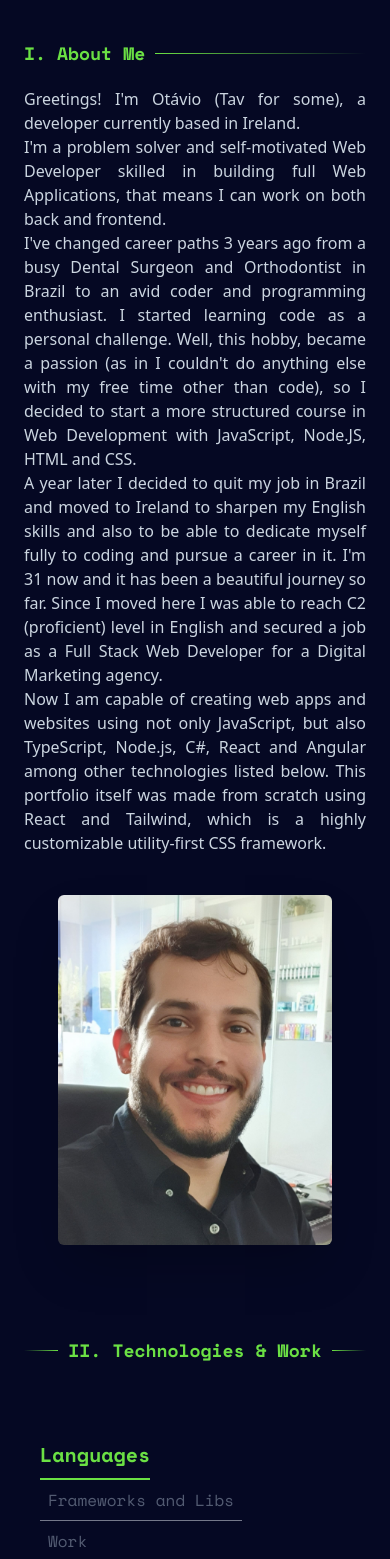
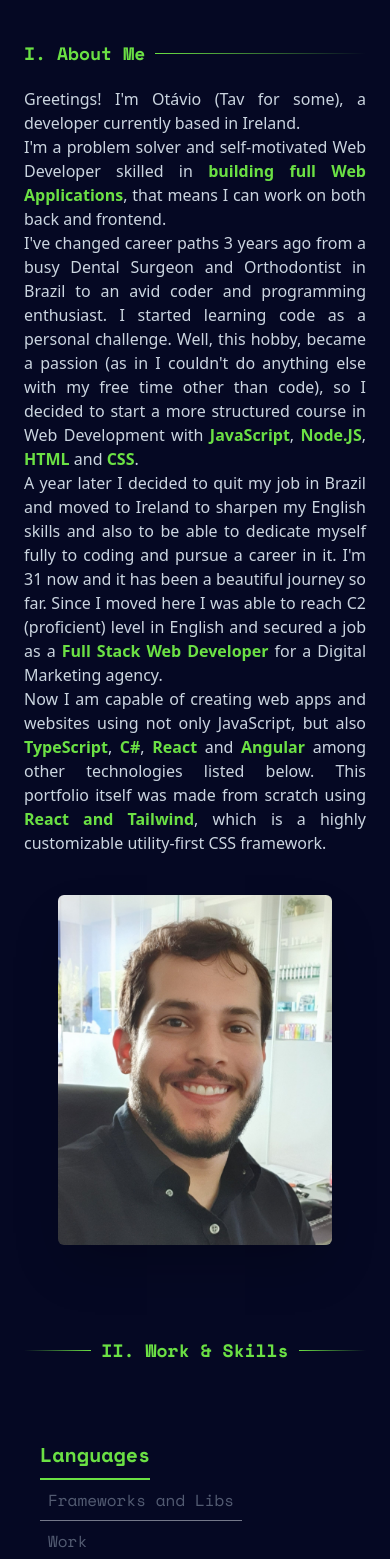
Before and after one commit to caotavio/portfolio-2.0, a React (Create React App) app: page / in a window 390 px wide. Shown: the part 820-2379 px from the top of the page. Built offline with nearby package versions, Linux system fonts and the light colour scheme.

Commit message:
text corrections

```diff
--- a/src/components/About.js
+++ b/src/components/About.js
@@ -10,22 +10,22 @@ function About() {
           <h2 className="divider pb-5 text-lg sm:text-2xl text-center font-semibold text-lightsaberlight">I. About Me</h2>
           <p>Greetings! I'm Otávio (Tav for some), a developer currently based in Ireland.</p>
           <p>
-            I'm a problem solver and self-motivated Web Developer skilled in building full Web Applications, that means I can work on both
+            I'm a problem solver and self-motivated Web Developer skilled in <span className="font-semibold text-lightsaberlight">building full Web Applications</span>, that means I can work on both
             back and frontend.
           </p>
           <p>
             I've changed career paths 3 years ago from a busy Dental Surgeon and Orthodontist in Brazil to an avid coder and programming enthusiast.
             I started learning code as a personal challenge. Well, this hobby, became a passion (as in I couldn't do anything else with my free time
-            other than code), so I decided to start a more structured course in Web Development with JavaScript, Node.JS, HTML and CSS.
+            other than code), so I decided to start a more structured course in Web Development with <span className="font-semibold text-lightsaberlight">JavaScript</span>, <span className="font-semibold text-lightsaberlight">Node.JS</span>, <span className="font-semibold text-lightsaberlight">HTML</span> and <span className="font-semibold text-lightsaberlight">CSS</span>.
           </p>
           <p>
             A year later I decided to quit my job in Brazil and moved to Ireland to sharpen my English skills and also to be able
             to dedicate myself fully to coding and pursue a career in it. I'm 31 now and it has been a beautiful journey so far. Since I moved here
-            I was able to reach C2 (proficient) level in English and secured a job as a Full Stack Web Developer for a Digital Marketing agency.
+            I was able to reach C2 (proficient) level in English and secured a job as a <span className="font-semibold text-lightsaberlight">Full Stack Web Developer</span> for a Digital Marketing agency.
           </p>
           <p>
-            Now I am capable of creating web apps and websites using not only JavaScript, but also TypeScript, Node.js, C#, React and Angular among other
-            technologies listed below. This portfolio itself was made from scratch using React and Tailwind, which is a highly customizable utility-first
+            Now I am capable of creating web apps and websites using not only JavaScript, but also <span className="font-semibold text-lightsaberlight">TypeScript</span>, <span className="font-semibold text-lightsaberlight">C#</span>, <span className="font-semibold text-lightsaberlight">React</span> and <span className="font-semibold text-lightsaberlight">Angular</span> among other
+            technologies listed below. This portfolio itself was made from scratch using <span className="font-semibold text-lightsaberlight">React and Tailwind</span>, which is a highly customizable utility-first
             CSS framework.
           </p>
         </div>
--- a/src/components/Skills.js
+++ b/src/components/Skills.js
@@ -7,7 +7,7 @@ function Skills() {
 
   return(
     <div id="skills" className="w-full pt-32 lg:px-32">
-      <h2 className="divider-center text-lg sm:text-2xl font-semibold text-lightsaberlight">II. Technologies & Work</h2>
+      <h2 className="divider-center text-lg sm:text-2xl font-semibold text-lightsaberlight">II. Work & Skills</h2>
         <div className="flex flex-col mt-5 sm:mt-10 py-12 sm:px-20 sm:justify-center">
           <div className="flex flex-col items-start sm:flex-row sm:justify-center sm:items-center">
             {SkillsData.map(skillsDetail => {
--- a/src/components/navbar.js
+++ b/src/components/navbar.js
@@ -8,7 +8,7 @@ import Logo from './icons/Logo';
 
 const romanNumerals = ["I", "II", "III", "IV", "V"];
 const scrollTo = ["about", "skills", "featuredProjects", "projects", "contact"];
-const menuItems = ["About", "Skills", "Featured Work", "Projects", "Contact"];
+const menuItems = ["About", "Work & Skills", "Featured Work", "Projects", "Contact"];
 const config = { mass: 5, tension: 1000, friction: 100 };
 
 function Navbar() {
--- a/src/data/skills.json
+++ b/src/data/skills.json
@@ -8,15 +8,16 @@
   {
       "id": "1",
       "title": "Frameworks and Libs",
-      "content": ["Angular 4+", "React", "React Native", ".NET Core", "Bootstrap", "Tailwind", "AdonisJs", "WordPress", "Ionic", "Firebase", "jQuery", "JSX", "Sequelize", "Edge.js"],
+      "content": ["Angular 4+", "React", "React Native", ".NET Core", "Bootstrap", "Tailwind", "AdonisJs", "WordPress", "Ionic", "Firebase", "jQuery", "JSX", "Sequelize", "Edge.js", "Jest"],
       "icon": ""
   },
   {
       "id": "2",
       "title": "Work",
-      "content": ["Developed Stratega's website - a customized website for a digital marketing company in Dublin",
-                  "Criogenesis - Delivered a secure login using Angular protected routes according to user roles and JSON Web Token (JWT)",
-                  "Currently building a customized website for a Solicitor's office in Limerick"],
+      "content": ["Currently working as a Full Stack Developer for Stratega - a digital marketing agency based in Dublin",
+                  "Developed Stratega's customized website",
+                  "Delivered a secure login using Angular protected routes according to user roles and JSON Web Token (JWT) for Criogenesis in Brazil",
+                  "Built a customized website for a Solicitor's office in Limerick - Ireland"],
       "icon": ""
   },
   {
```
